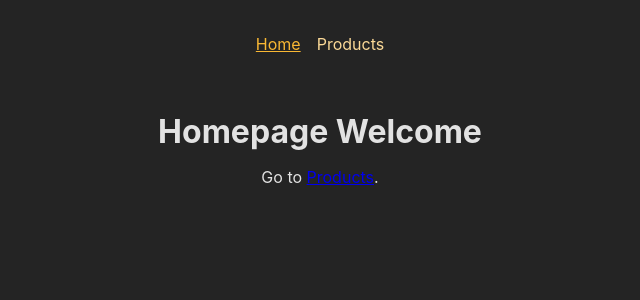
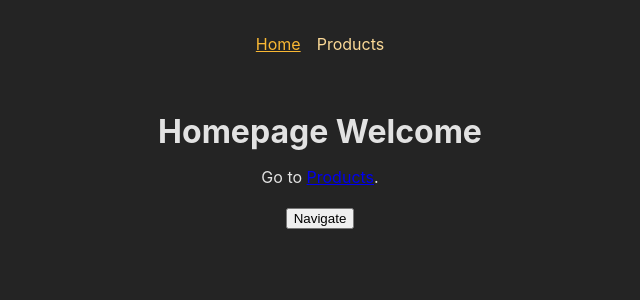
Before and after one commit to alperencngz/reactrouterbasics, a React (Create React App) app: page / in a window 1280 px wide. Shown: the top 300 px of the page, without its empty margins (320-960 px from the left). Built offline with nearby package versions, Linux system fonts and the light colour scheme.

Commit message:
Navigating programmatically
Don't use this on a button, usually onclick will be connected with a link etc but this is for the demo

```diff
--- a/src/pages/Home.js
+++ b/src/pages/Home.js
@@ -1,12 +1,22 @@
-import { Link } from "react-router-dom";
+import { Link, useNavigate } from "react-router-dom";
 
 function HomePage() {
+
+    const navigate = useNavigate();
+
+    function navigateHandler() {
+        navigate("/products");
+    }
+
     return (
         <>
             <h1>Homepage Welcome</h1>
             <p>
                 Go to <Link to="/products">Products</Link>.
             </p>
+            <p>
+                <button onClick={navigateHandler}>Navigate</button>
+            </p>
         </>
     )
 }
```
